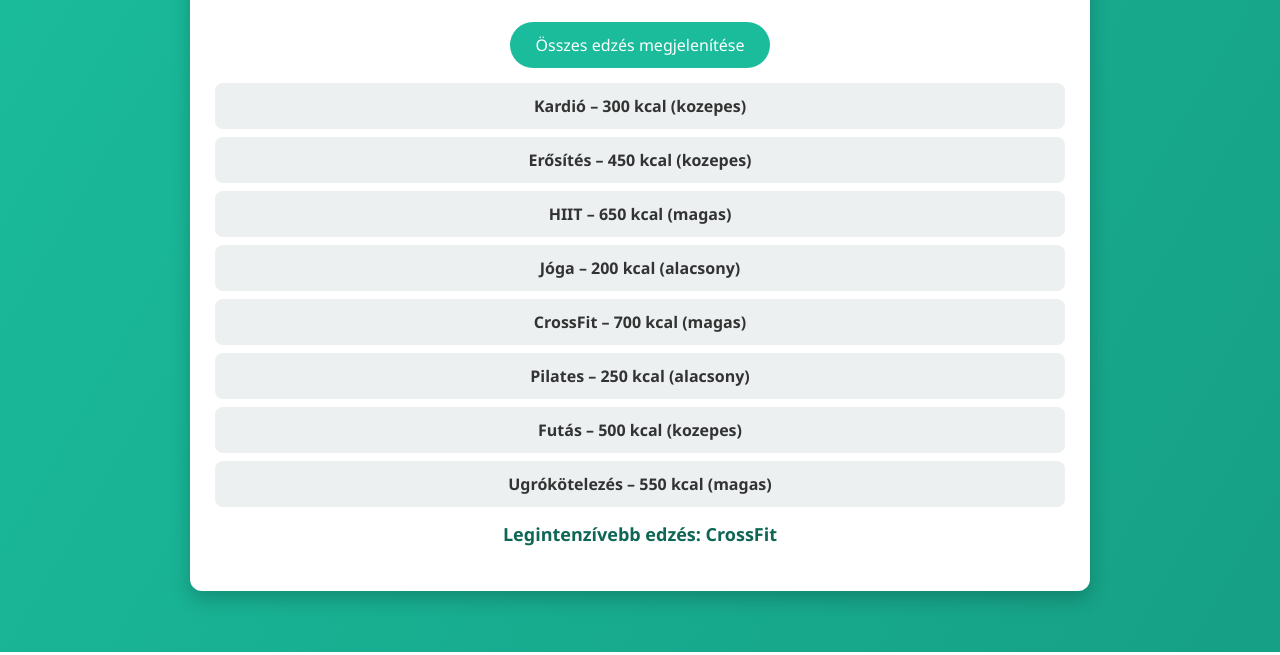
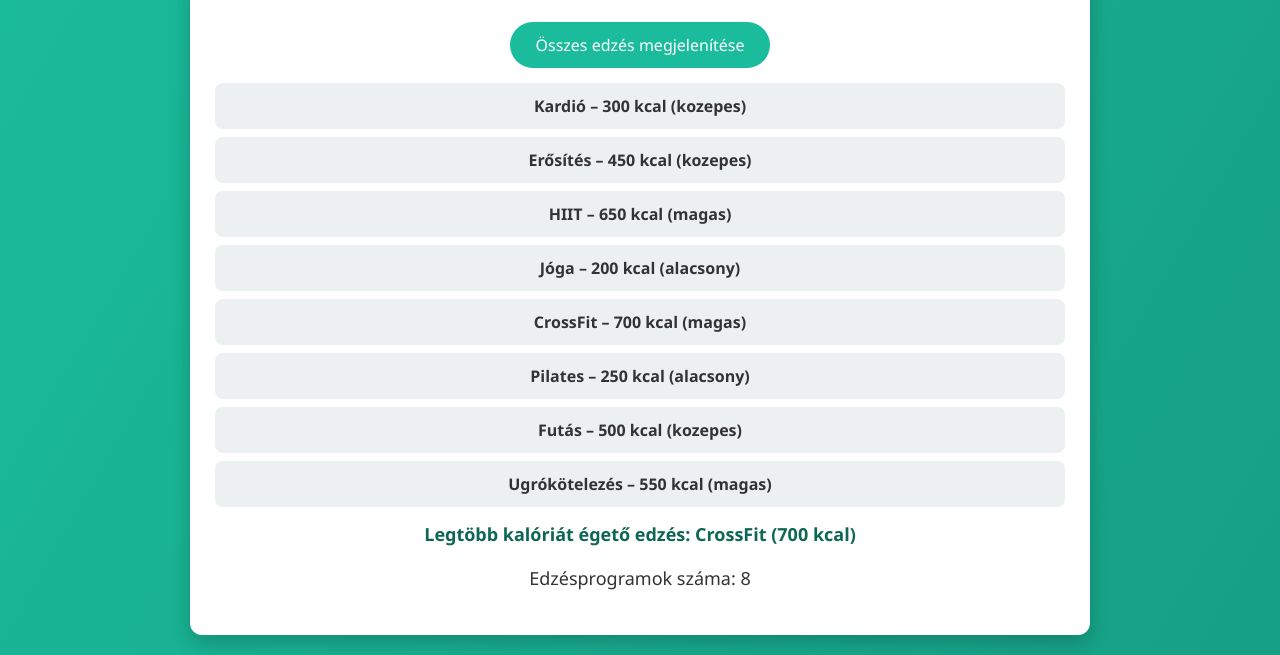
Before and after one commit to sereskrisztianlajos/sereskrisztian_8E2D0F39, a plain HTML site: page edzesek.html in a window 1280 px wide. Both pictures are taken after a click on the button "Összes edzés megjelenítése". Shown: the part 148-803 px from the top of the page. Drawn offline with Linux system fonts and the light colour scheme.

Commit message:
20251214

```diff
--- a/edzesek.html
+++ b/edzesek.html
@@ -18,6 +18,7 @@
     <button onclick="edzesekMegjelenitese()">Összes edzés megjelenítése</button>
 <ul id="lista"></ul>
 <p id="legerosebb"></p>
+<p id="edzessorok"></p>
 
     <script src="script.js"></script>
 </body>
--- a/script.js
+++ b/script.js
@@ -10,6 +10,31 @@ let edzesek = [
 ];
 
 //Változás
+
+function edzesekSzamaOsszegzesTetellel() {
+    let db = 0;
+
+    for (let i = 0; i < edzesek.length; i++) {
+        db = db + 1;
+    }
+
+    document.getElementById("edzessorok").innerText =
+        "Edzésprogramok száma: " + db;
+}
+
+function legtobbKaloriasEdzesTetellel() {
+    let maxEdzes = edzesek[0];
+
+    for (let i = 1; i < edzesek.length; i++) {
+        if (edzesek[i].kaloria > maxEdzes.kaloria) {
+            maxEdzes = edzesek[i];
+        }
+    }
+
+    document.getElementById("legerosebb").innerText =
+        "Legtöbb kalóriát égető edzés: " +
+        maxEdzes.nev + " (" + maxEdzes.kaloria + " kcal)";
+        }
 
 // EDZÉSEK MEGJELENÍTÉSE
 function edzesekMegjelenitese() {
@@ -24,8 +49,9 @@ function edzesekMegjelenitese() {
         lista.appendChild(li);
     }
 
-    legerosebbEdzes();
-}
+    edzesekSzamaOsszegzesTetellel();
+    legtobbKaloriasEdzesTetellel();
+    }
 
 // MAXIMUM KIVÁLASZTÁS
 function legerosebbEdzes() {
```
